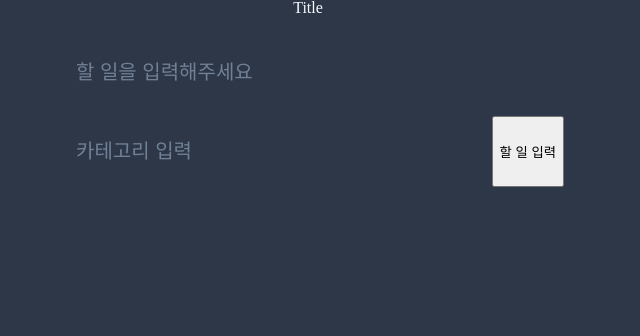
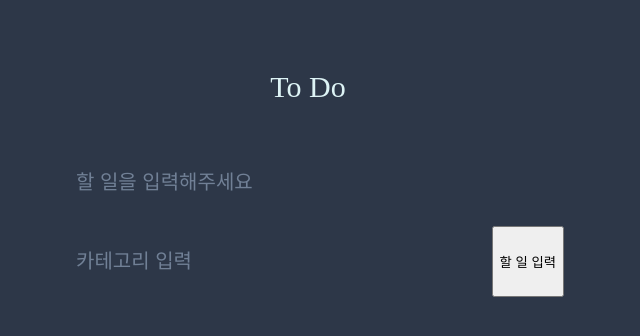
Before and after one commit to turtle601/to-do-to-do, a React (Create React App) app in the folder front/: page / in a window 1280 px wide. Shown: the top 336 px of the page, without its empty margins (332-972 px from the left). Built offline with nearby package versions, Linux system fonts and the light colour scheme.

Commit message:
feat: TodoTemplate 제목 스타일링 #8

```diff
--- a/front/src/components/TodoTemplate.tsx
+++ b/front/src/components/TodoTemplate.tsx
@@ -1,5 +1,5 @@
 import React from 'react';
-import styled from 'styled-components';
+import styled, { css } from 'styled-components';
 import { ChildrenProps } from '../types/type.props';
 
 import { HCenter } from '../layout/layout';
@@ -7,12 +7,28 @@ import { HCenter } from '../layout/layout';
 const TodoTemplate = ({ children }: ChildrenProps) => {
   return (
     <TodoTemplateStyle>
-      <div>Title</div>
+      <Title>To Do</Title>
       {children}
     </TodoTemplateStyle>
   );
 };
 
-const TodoTemplateStyle = styled(HCenter)``;
+const TodoTemplateStyle = styled(HCenter)`
+  ${({ theme }) => {
+    return css`
+      margin-top: ${theme.space[12]};
+    `;
+  }}
+`;
+
+const Title = styled.h1`
+  ${({ theme }) => {
+    return css`
+      font-size: ${theme.fontSizes['3xl']};
+      color: ${theme.color.primary};
+      padding: ${theme.space[6]};
+    `;
+  }}
+`;
 
 export default TodoTemplate;
```
